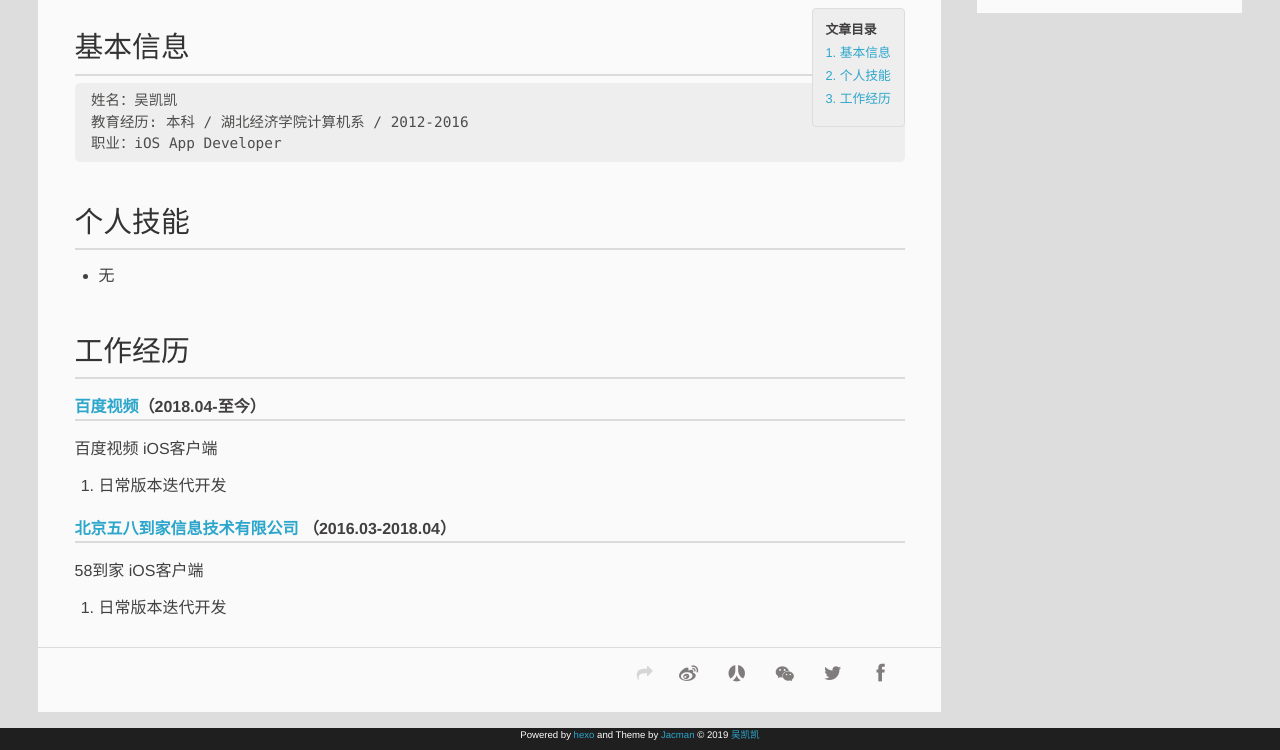
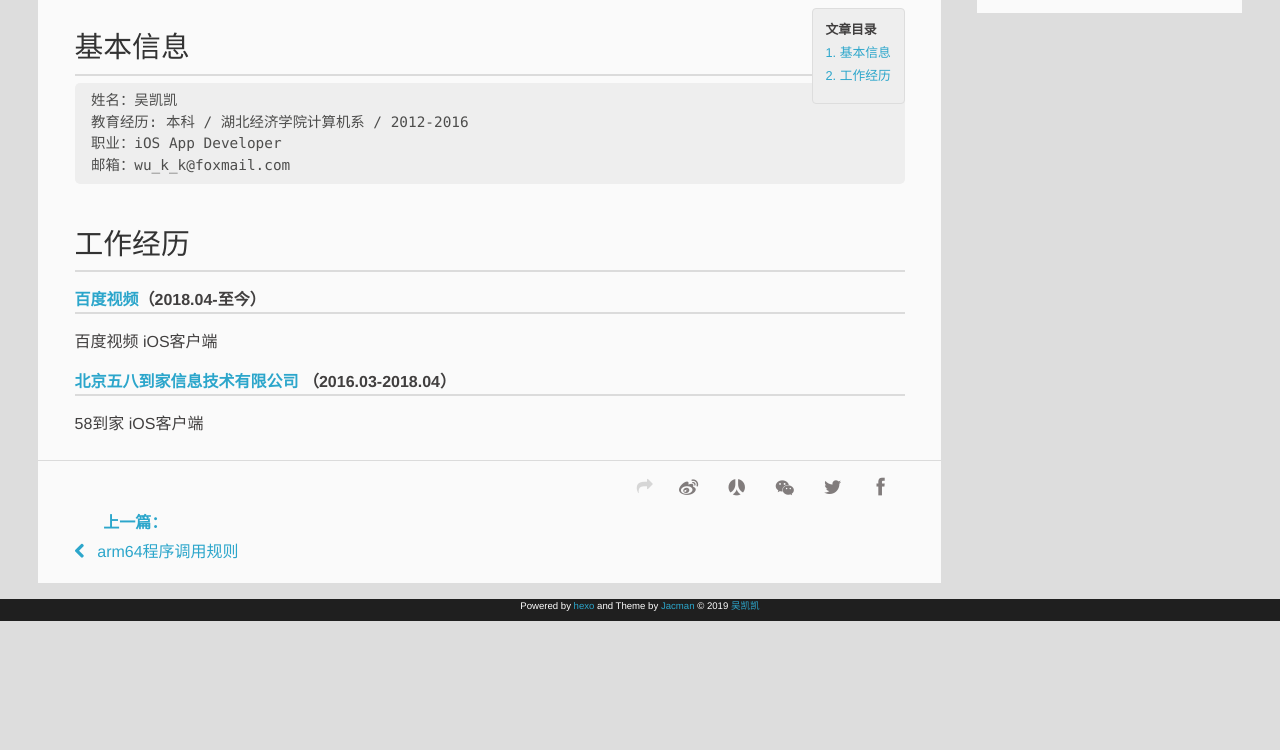
Before and after one commit to maniackk/github.io, a plain HTML site: page about/index.html in a window 1280 px wide. Shown: the part 341-1091 px from the top of the page. After the commit the page ends 962 px from the top, so only its background shows below. Drawn offline with nearby package versions, Linux system fonts and the light colour scheme; some packages are replaced by stand-ins of ours; a script that the page names is missing.

Commit message:
Site updated: 2019-06-20 10:41:01

```diff
--- a/about/index.html
+++ b/about/index.html
@@ -13,17 +13,17 @@
 
 
 
-    <meta name="description" content="基本信息姓名：吴凯凯 教育经历: 本科 / 湖北经济学院计算机系 / 2012-2016 职业：iOS App Developer 个人技能 无  工作经历百度视频（2018.04-至今）  百度视频  iOS客户端  日常版本迭代开发  北京五八到家信息技术有限公司 （2016.03-2018.04）  58到家  iOS客户端  日常版本迭代开发">
+    <meta name="description" content="基本信息姓名：吴凯凯 教育经历: 本科 / 湖北经济学院计算机系 / 2012-2016 职业：iOS App Developer 邮箱：wu_k_k@foxmail.com 工作经历百度视频（2018.04-至今）  百度视频  iOS客户端 北京五八到家信息技术有限公司 （2016.03-2018.04）  58到家  iOS客户端">
 <meta property="og:type" content="article">
 <meta property="og:title" content="关于博主">
 <meta property="og:url" content="https://wukaikai.tech/2019/05/04/关于博主/index.html">
 <meta property="og:site_name" content="吴凯凯的博客">
-<meta property="og:description" content="基本信息姓名：吴凯凯 教育经历: 本科 / 湖北经济学院计算机系 / 2012-2016 职业：iOS App Developer 个人技能 无  工作经历百度视频（2018.04-至今）  百度视频  iOS客户端  日常版本迭代开发  北京五八到家信息技术有限公司 （2016.03-2018.04）  58到家  iOS客户端  日常版本迭代开发">
+<meta property="og:description" content="基本信息姓名：吴凯凯 教育经历: 本科 / 湖北经济学院计算机系 / 2012-2016 职业：iOS App Developer 邮箱：wu_k_k@foxmail.com 工作经历百度视频（2018.04-至今）  百度视频  iOS客户端 北京五八到家信息技术有限公司 （2016.03-2018.04）  58到家  iOS客户端">
 <meta property="og:locale" content="zh-CN">
-<meta property="og:updated_time" content="2019-05-04T14:15:27.953Z">
+<meta property="og:updated_time" content="2019-06-19T09:40:03.820Z">
 <meta name="twitter:card" content="summary">
 <meta name="twitter:title" content="关于博主">
-<meta name="twitter:description" content="基本信息姓名：吴凯凯 教育经历: 本科 / 湖北经济学院计算机系 / 2012-2016 职业：iOS App Developer 个人技能 无  工作经历百度视频（2018.04-至今）  百度视频  iOS客户端  日常版本迭代开发  北京五八到家信息技术有限公司 （2016.03-2018.04）  58到家  iOS客户端  日常版本迭代开发">
+<meta name="twitter:description" content="基本信息姓名：吴凯凯 教育经历: 本科 / 湖北经济学院计算机系 / 2012-2016 职业：iOS App Developer 邮箱：wu_k_k@foxmail.com 工作经历百度视频（2018.04-至今）  百度视频  iOS客户端 北京五八到家信息技术有限公司 （2016.03-2018.04）  58到家  iOS客户端">
 
 
 
@@ -95,28 +95,20 @@
 		<div id="toc" class="toc-article">
 			<strong class="toc-title">文章目录</strong>
 
-			<ol class="toc"><li class="toc-item toc-level-1"><a class="toc-link" href="#基本信息"><span class="toc-number">1.</span> <span class="toc-text">基本信息</span></a></li><li class="toc-item toc-level-1"><a class="toc-link" href="#个人技能"><span class="toc-number">2.</span> <span class="toc-text">个人技能</span></a></li><li class="toc-item toc-level-1"><a class="toc-link" href="#工作经历"><span class="toc-number">3.</span> <span class="toc-text">工作经历</span></a></li></ol>
+			<ol class="toc"><li class="toc-item toc-level-1"><a class="toc-link" href="#基本信息"><span class="toc-number">1.</span> <span class="toc-text">基本信息</span></a></li><li class="toc-item toc-level-1"><a class="toc-link" href="#工作经历"><span class="toc-number">2.</span> <span class="toc-text">工作经历</span></a></li></ol>
 
 		</div>
 
 		<h1 id="基本信息"><a href="#基本信息" class="headerlink" title="基本信息"></a>基本信息</h1><pre><code>姓名：吴凯凯
 教育经历: 本科 / 湖北经济学院计算机系 / 2012-2016
 职业：iOS App Developer
-</code></pre><h1 id="个人技能"><a href="#个人技能" class="headerlink" title="个人技能"></a>个人技能</h1><ul>
-<li>无</li>
-</ul>
-<h1 id="工作经历"><a href="#工作经历" class="headerlink" title="工作经历"></a>工作经历</h1><p><strong><strong><a href="http://v.baidu.com/" target="_blank" rel="noopener">百度视频</a>（2018.04-至今）</strong></strong></p>
+邮箱：wu_k_k@foxmail.com
+</code></pre><h1 id="工作经历"><a href="#工作经历" class="headerlink" title="工作经历"></a>工作经历</h1><p><strong><strong><a href="http://v.baidu.com/" target="_blank" rel="noopener">百度视频</a>（2018.04-至今）</strong></strong></p>
 <hr>
 <p>百度视频  iOS客户端</p>
-<ol>
-<li>日常版本迭代开发</li>
-</ol>
 <p><strong><strong><a href="https://bj.daojia.com/" target="_blank" rel="noopener">北京五八到家信息技术有限公司</a> （2016.03-2018.04）</strong></strong></p>
 <hr>
 <p>58到家  iOS客户端</p>
-<ol>
-<li>日常版本迭代开发</li>
-</ol>
 
 	</div>
 		<footer class="article-footer clearfix">
@@ -140,6 +132,19 @@
 
 	</article>
 
+<nav class="article-nav clearfix">
+
+ <div class="prev">
+ <a href="/2019/05/19/arm64程序调用规则/" title="arm64程序调用规则">
+  <strong>上一篇：</strong><br>
+  <span>
+  arm64程序调用规则</span>
+</a>
+</div>
+
+
+</nav>
+
 
 
 <section id="comments" class="comment">
@@ -156,7 +161,7 @@
   <div id="toc" class="toc-aside">
   <strong class="toc-title">文章目录</strong>
 
- <ol class="toc"><li class="toc-item toc-level-1"><a class="toc-link" href="#基本信息"><span class="toc-number">1.</span> <span class="toc-text">基本信息</span></a></li><li class="toc-item toc-level-1"><a class="toc-link" href="#个人技能"><span class="toc-number">2.</span> <span class="toc-text">个人技能</span></a></li><li class="toc-item toc-level-1"><a class="toc-link" href="#工作经历"><span class="toc-number">3.</span> <span class="toc-text">工作经历</span></a></li></ol>
+ <ol class="toc"><li class="toc-item toc-level-1"><a class="toc-link" href="#基本信息"><span class="toc-number">1.</span> <span class="toc-text">基本信息</span></a></li><li class="toc-item toc-level-1"><a class="toc-link" href="#工作经历"><span class="toc-number">2.</span> <span class="toc-text">工作经历</span></a></li></ol>
 
   </div>
 
```
